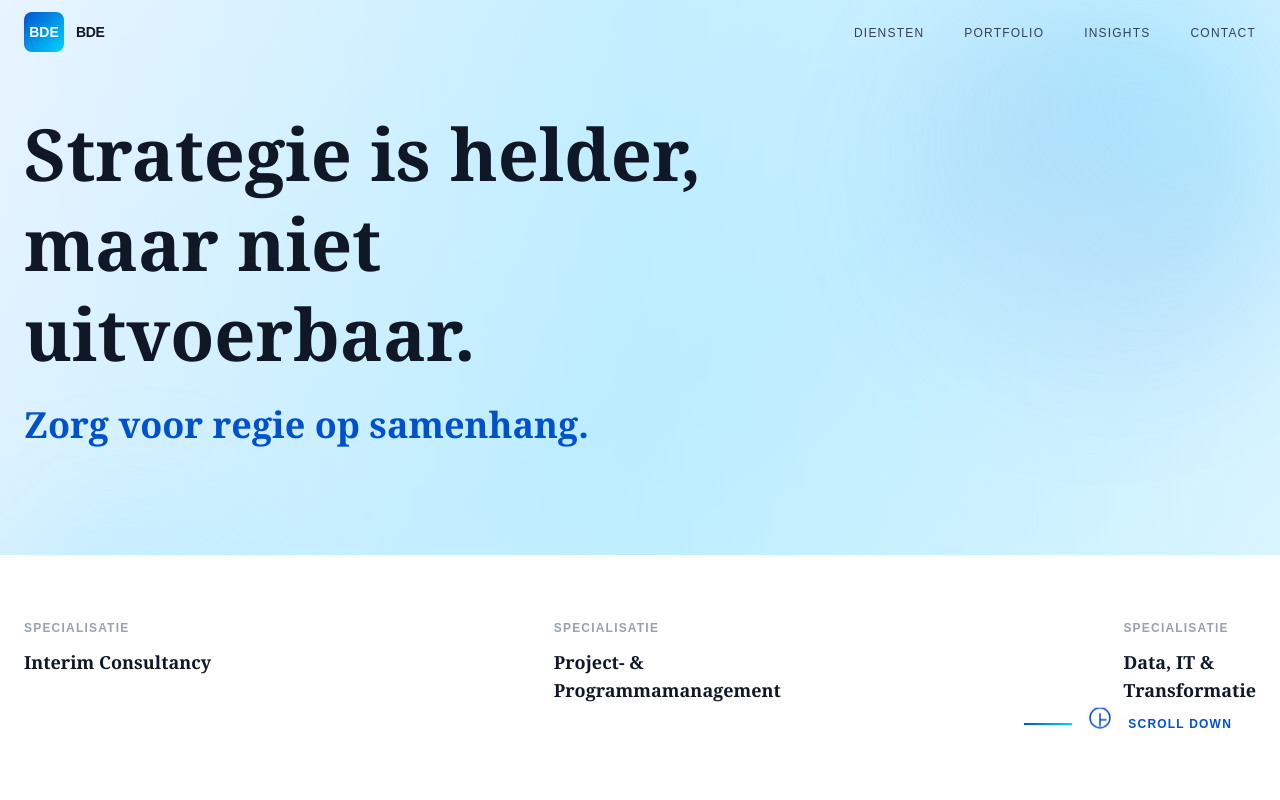
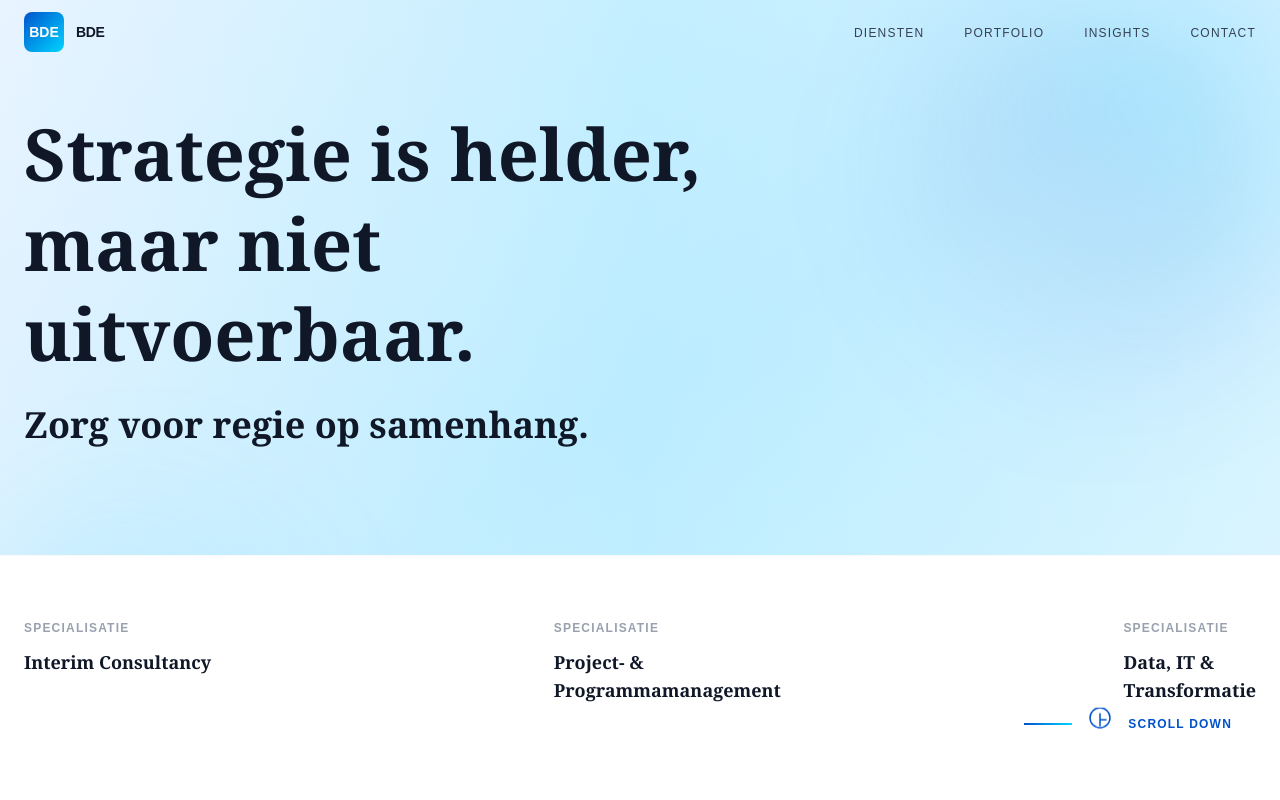
Before and after one commit to TinoiDam/bde-consulting.com, a Next.js app: page / in a window 1280 px wide. Shown: the top 800 px of the page. Built offline with nearby package versions, Linux system fonts and the light colour scheme.

Commit message:
Change subheading color from blue to gray - match BCG style

```diff
--- a/app/page.tsx
+++ b/app/page.tsx
@@ -23,7 +23,7 @@ export default function Home() {
               maar niet uitvoerbaar.
             </h1>
 
-            <h2 className="text-2xl sm:text-3xl md:text-4xl font-serif font-bold text-[#0052CC] leading-tight max-w-3xl">
+            <h2 className="text-2xl sm:text-3xl md:text-4xl font-serif font-bold text-gray-900 leading-tight max-w-3xl">
               Zorg voor regie op samenhang.
             </h2>
           </div>
```
